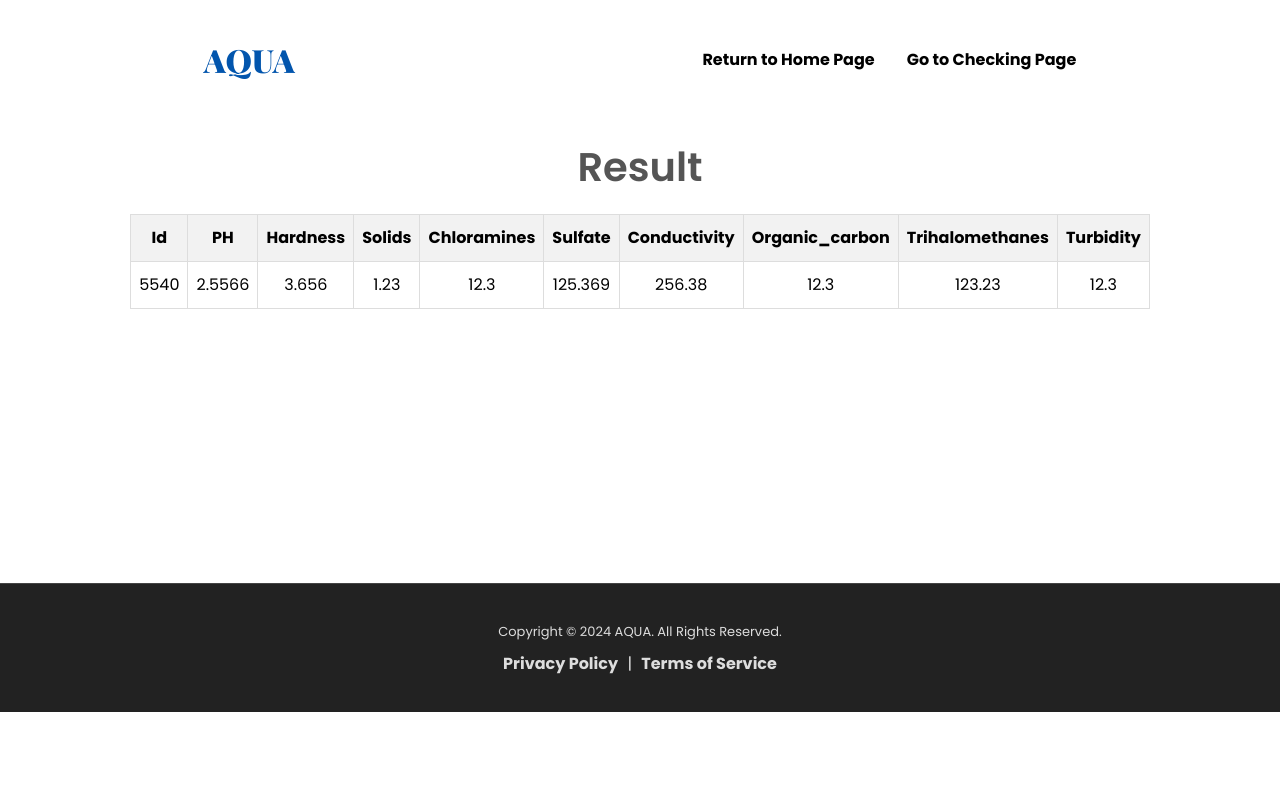
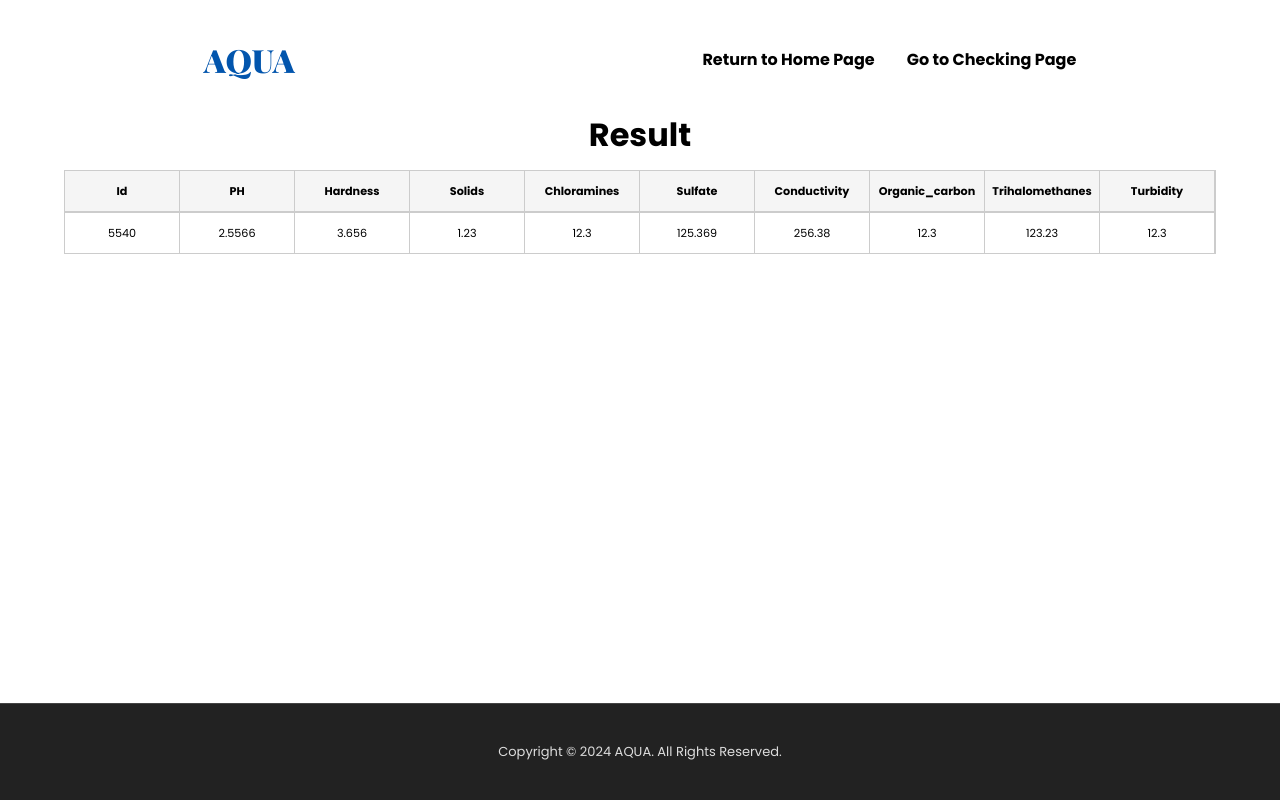
Before and after one commit to M0hammedMahm0ud/Aqua-Project, a plain HTML site: page fetchResult/result.html in a window 1280 px wide. Drawn offline with nearby package versions, Linux system fonts and the light colour scheme; a web font is replaced by a local one.

Commit message:
modifying Result page

```diff
--- a/fetchResult/result.css
+++ b/fetchResult/result.css
@@ -10,6 +10,9 @@
 body {
   font-family: "Poppins", sans-serif;
   line-height: 30px;
+  height: 100svh;
+  position: relative;
+  box-sizing: border-box;
 }
 
 html {
@@ -66,6 +69,7 @@ a {
   text-decoration-color: white;
   transition: all 0.8s ease;
   font-weight: bold;
+  transition: all ease 0.5s;
 }
 
 a:hover {
@@ -79,27 +83,39 @@ a:hover {
 }
 /* Table */
 section {
-  height: 70vh;
+  display: flex;
+  flex-direction: column;
+  width: 100%;
+  align-items: center;
 }
-section h3 {
+.title {
+  font-size: 2rem;
+  font-weight: bold;
+  margin-bottom: 20px;
+}
+
+.flex-table {
+  width: 90%;
+  overflow-x: auto;
+}
+
+.flex-table-row {
+  display: flex;
+  border: 1px solid #ccc;
+}
+
+.flex-table-cell {
+  flex: 1;
+  padding: 5px;
+  border-right: 1px solid #ccc;
   text-align: center;
-  font-weight: 600;
-  margin: 2rem auto;
-  font-size: 2.5rem;
-  color: #555;
+  word-break: break-word;
+  font-size: 0.7rem;
 }
-table {
-  border-collapse: collapse;
-  margin: 0 auto;
-}
-th,
-td {
-  border: 1px solid #ddd;
-  padding: 8px;
-  text-align: center;
-}
-th {
-  background-color: #f2f2f2;
+
+.flex-table-row.header {
+  font-weight: bold;
+  background-color: #f5f5f5;
 }
 
 /* footer */
@@ -108,7 +124,7 @@ footer {
   background-color: #222;
   color: #ddd;
   line-height: 2rem;
-  position: fixed;
+  position: absolute;
   bottom: 0;
   width: 100%;
 }
@@ -123,13 +139,39 @@ footer {
 .footer-bottom p {
   font-size: 13px;
 }
+@media screen and (max-width: 768px) {
+  .flex-table-row {
+    flex-direction: column;
+    border: 1px solid #ccc;
+    margin-bottom: 15px;
+  }
 
-.footer-bottom a {
-  color: #ddd;
-  text-decoration: none;
-  margin: 0 5px;
+  .flex-table-cell {
+    border: none;
+    text-align: left;
+    padding-left: 50%;
+    position: relative;
+  }
+
+  .flex-table-cell::before {
+    content: attr(data-label);
+    position: absolute;
+    left: 10px;
+    top: 10px;
+    font-weight: bold;
+    white-space: nowrap;
+  }
+
+  .flex-table-row.header {
+    display: none;
+  }
+  a {
+    display: none;
+  }
+  nav {
+    display: flex;
+    justify-content: center;
+    align-items: center;
+    height: 10vh;
+  }
 }
-
-.footer-bottom a:hover {
-  color: #fff;
-}
--- a/fetchResult/result.html
+++ b/fetchResult/result.html
@@ -12,50 +12,51 @@
       <div>
         <ul class="nav-links">
           <li>
-            <a href="index.html" target="_parent">Return to Home Page</a>
+            <a href="../index.html" target="_parent">Return to Home Page</a>
           </li>
-          <li><a href="new.html">Go to Checking Page</a></li>
+          <li>
+            <a href="../getNewTest/new.html" target="_blank"
+              >Go to Checking Page</a
+            >
+          </li>
         </ul>
       </div>
     </header>
+    <!-- Result table -->
     <section>
-      <h3>Result</h3>
-      <table>
-        <thead>
-          <tr>
-            <th>Id</th>
-            <th>PH</th>
-            <th>Hardness</th>
-            <th>Solids</th>
-            <th>Chloramines</th>
-            <th>Sulfate</th>
-            <th>Conductivity</th>
-            <th>Organic_carbon</th>
-            <th>Trihalomethanes</th>
-            <th>Turbidity</th>
-          </tr>
-        </thead>
-        <tbody>
-          <tr>
-            <td>5540</td>
-            <td>2.5566</td>
-            <td>3.656</td>
-            <td>1.23</td>
-            <td>12.3</td>
-            <td>125.369</td>
-            <td>256.38</td>
-            <td>12.3</td>
-            <td>123.23</td>
-            <td>12.3</td>
-          </tr>
-        </tbody>
-      </table>
+      <h2 class="title">Result</h2>
+      <div class="flex-table">
+        <div class="flex-table-row header">
+          <div class="flex-table-cell">Id</div>
+          <div class="flex-table-cell">PH</div>
+          <div class="flex-table-cell">Hardness</div>
+          <div class="flex-table-cell">Solids</div>
+          <div class="flex-table-cell">Chloramines</div>
+          <div class="flex-table-cell">Sulfate</div>
+          <div class="flex-table-cell">Conductivity</div>
+          <div class="flex-table-cell">Organic_carbon</div>
+          <div class="flex-table-cell">Trihalomethanes</div>
+          <div class="flex-table-cell">Turbidity</div>
+        </div>
+
+        <!-- Data Row -->
+        <div class="flex-table-row">
+          <div class="flex-table-cell" data-label="Id">5540</div>
+          <div class="flex-table-cell" data-label="PH">2.5566</div>
+          <div class="flex-table-cell" data-label="Hardness">3.656</div>
+          <div class="flex-table-cell" data-label="Solids">1.23</div>
+          <div class="flex-table-cell" data-label="Chloramines">12.3</div>
+          <div class="flex-table-cell" data-label="Sulfate">125.369</div>
+          <div class="flex-table-cell" data-label="Conductivity">256.38</div>
+          <div class="flex-table-cell" data-label="Organic_carbon">12.3</div>
+          <div class="flex-table-cell" data-label="Trihalomethanes">123.23</div>
+          <div class="flex-table-cell" data-label="Turbidity">12.3</div>
+        </div>
+      </div>
     </section>
     <footer>
       <div class="footer-bottom">
         <p>Copyright © 2024 AQUA. All Rights Reserved.</p>
-        <a href="privacy.html" target="_blank">Privacy Policy</a> |
-        <a href="terms.html" target="_blank">Terms of Service</a>
       </div>
     </footer>
   </body>
--- a/getNewTest/new.css
+++ b/getNewTest/new.css
@@ -186,16 +186,6 @@ footer {
 .footer-bottom p {
   font-size: 13px;
 }
-
-.footer-bottom a {
-  color: #ddd;
-  text-decoration: none;
-  margin: 0 5px;
-}
-
-.footer-bottom a:hover {
-  color: #fff;
-}
 @media screen and (max-width: 600px) {
   .mat-container {
     display: flex;
--- a/oldResultPage/old.css
+++ b/oldResultPage/old.css
@@ -144,17 +144,24 @@ a:hover {
 
 /* footer */
 footer {
+  margin-top: 4rem;
   background-color: #222;
   color: #ddd;
-  height: 10vh;
-  display: flex;
-  flex-direction: column;
-  justify-content: center;
-  align-items: center;
+  line-height: 2rem;
   position: absolute;
   bottom: 0;
-  right: 0;
-  left: 0;
+  width: 100%;
+}
+
+.footer-bottom {
+  text-align: center;
+  border-top: 1px solid #444;
+  padding-top: 2rem;
+  padding-bottom: 2rem;
+}
+
+.footer-bottom p {
+  font-size: 13px;
 }
 
 @media (max-width: 768px) {
@@ -221,12 +228,4 @@ footer {
   .form-container .note {
     font-size: 0.75rem;
   }
-
-  .footer-bottom {
-    padding: 1rem;
-  }
-
-  .footer-bottom p {
-    font-size: 0.8rem;
-  }
 }
```
Also changed, not shown: oldResultPage/old.html (+3 -1 lines).
